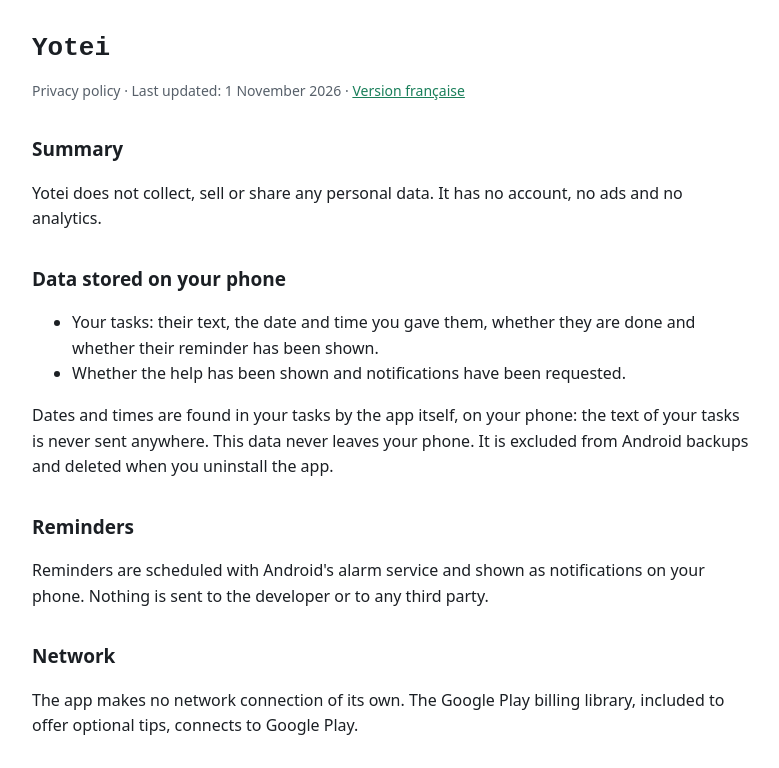
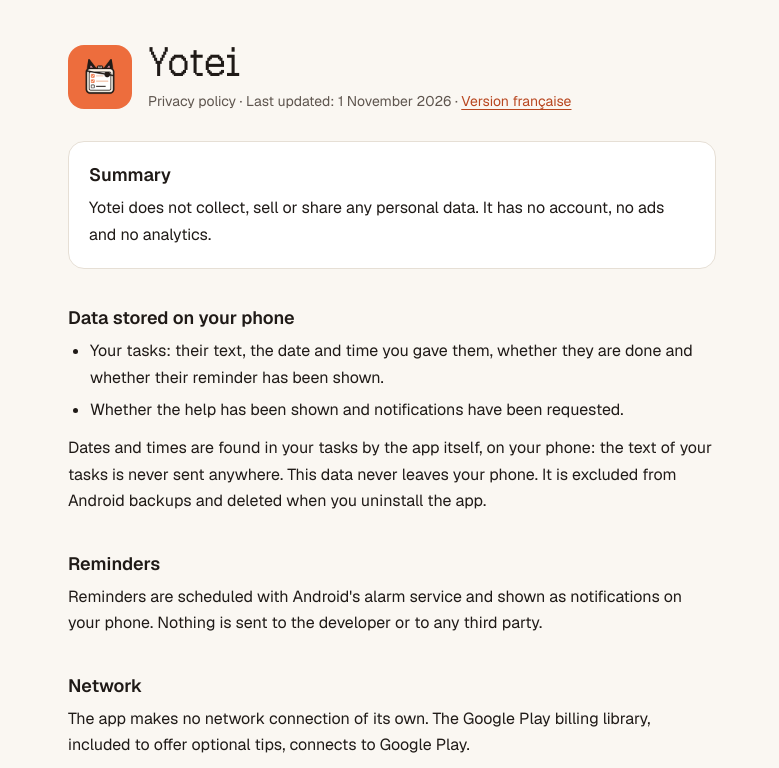
Before and after one commit to n4yk0/n4yk0.github.io, a plain HTML site: page yotei/privacy/index.html in a window 1280 px wide. Shown: the top 768 px of the page, without its empty margins (248-1027 px from the left). Drawn offline with Linux system fonts and the light colour scheme.

Commit message:
docs(yotei): Restyle the privacy policy with the warm design
Paper and warm dark themes with the kaki accent, the app icon and Geist fonts served from /fonts/ so the page loads nothing from a third party. The policy text is unchanged.

```diff
--- a/yotei/privacy/index.html
+++ b/yotei/privacy/index.html
@@ -4,28 +4,49 @@
 <meta charset="utf-8">
 <meta name="viewport" content="width=device-width, initial-scale=1">
 <title>Yotei – Privacy policy</title>
+<link rel="icon" href="/yotei/icon-192.png">
+<meta name="theme-color" content="#faf7f2" media="(prefers-color-scheme: light)">
+<meta name="theme-color" content="#151210" media="(prefers-color-scheme: dark)">
 <style>
-  :root { --bg: #ffffff; --text: #1b1f24; --dim: #57606a; --accent: #1a7f5a; --rule: #d8dee4; }
+  @font-face { font-family: "Geist"; src: url("/fonts/Geist-Regular.woff2") format("woff2"); font-weight: 400; font-display: swap; }
+  @font-face { font-family: "Geist"; src: url("/fonts/Geist-SemiBold.woff2") format("woff2"); font-weight: 600; font-display: swap; }
+  @font-face { font-family: "Geist Pixel"; src: url("/fonts/GeistPixel-Square.woff2") format("woff2"); font-display: swap; }
+  :root { color-scheme: light dark; --bg: #faf7f2; --surface: #ffffff; --text: #1f1a17; --dim: #5e554e; --accent: #b8461f; --rule: #e6dfd5; }
   @media (prefers-color-scheme: dark) {
-    :root { --bg: #0b0e13; --text: #e6edf3; --dim: #9aa5b4; --accent: #3ddc97; --rule: #262e3a; }
+    :root { --bg: #151210; --surface: #1e1a17; --text: #f4eee8; --dim: #c9bfb6; --accent: #ff8f66; --rule: #332c27; }
   }
-  body { margin: 0; background: var(--bg); color: var(--text); font: 16px/1.6 system-ui, sans-serif; }
-  main { max-width: 720px; margin: 0 auto; padding: 32px 16px 64px; }
-  h1 { font: 700 26px/1.3 ui-monospace, monospace; margin: 0 0 4px; }
-  h2 { font-size: 19px; margin: 32px 0 8px; }
-  p, li { color: var(--text); }
-  .dim { color: var(--dim); font-size: 14px; }
-  a { color: var(--accent); }
-  hr { border: 0; border-top: 1px solid var(--rule); margin: 48px 0; }
+  * { box-sizing: border-box; }
+  body { margin: 0; background: var(--bg); color: var(--text); font: 400 16px/1.65 "Geist", system-ui, sans-serif; -webkit-font-smoothing: antialiased; }
+  main { max-width: 680px; margin: 0 auto; padding: 40px 16px 72px; }
+  .app { display: flex; align-items: center; gap: 16px; margin-bottom: 28px; }
+  .app img { width: 64px; height: 64px; border-radius: 16px; flex: none; }
+  h1 { font: 400 40px/1.1 "Geist Pixel", "Geist", system-ui, sans-serif; margin: 0 0 6px; }
+  h2 { font-size: 18px; font-weight: 600; line-height: 1.4; margin: 36px 0 8px; }
+  p, ul { margin: 0 0 12px; }
+  ul { padding-left: 22px; }
+  li + li { margin-top: 6px; }
+  .dim { color: var(--dim); font-size: 14px; margin: 0; }
+  a { color: var(--accent); text-decoration-thickness: 1px; text-underline-offset: 3px; }
+  a:hover { text-decoration-thickness: 2px; }
+  .summary { background: var(--surface); border: 1px solid var(--rule); border-radius: 16px; padding: 20px 20px 8px; }
+  .summary h2 { margin-top: 0; }
+  hr { border: 0; border-top: 1px solid var(--rule); margin: 56px 0; }
 </style>
 </head>
 <body>
 <main>
+  <header class="app">
+    <img src="/yotei/icon-192.png" alt="">
+    <div>
       <h1>Yotei</h1>
-  <p class="dim">Privacy policy · Last updated: 1 November 2026 · <a href="#fr">Version française</a></p>
+      <p class="dim">Privacy policy · Last updated: 1 November 2026 · <a href="#fr" hreflang="fr">Version française</a></p>
+    </div>
+  </header>
 
+  <section class="summary">
     <h2>Summary</h2>
     <p>Yotei does not collect, sell or share any personal data. It has no account, no ads and no analytics.</p>
+  </section>
 
   <h2>Data stored on your phone</h2>
   <ul>
@@ -63,11 +84,18 @@
   <hr>
 
   <section id="fr" lang="fr">
+    <header class="app">
+      <img src="/yotei/icon-192.png" alt="">
+      <div>
         <h1>Yotei</h1>
         <p class="dim">Politique de confidentialité · Dernière mise à jour : 1er novembre 2026</p>
+      </div>
+    </header>
 
+    <section class="summary">
       <h2>En résumé</h2>
       <p>Yotei ne collecte, ne vend et ne partage aucune donnée personnelle. Elle n'a ni compte, ni publicité, ni outil de mesure d'audience.</p>
+    </section>
 
     <h2>Données enregistrées sur votre téléphone</h2>
     <ul>
```
Also changed, not shown: fonts/Geist-Regular.woff2 (added), fonts/Geist-SemiBold.woff2 (added), fonts/GeistPixel-Square.woff2 (added), fonts/OFL.txt (added), yotei/icon-192.png (added). Lines whose indentation alone changed are shown as unchanged.
